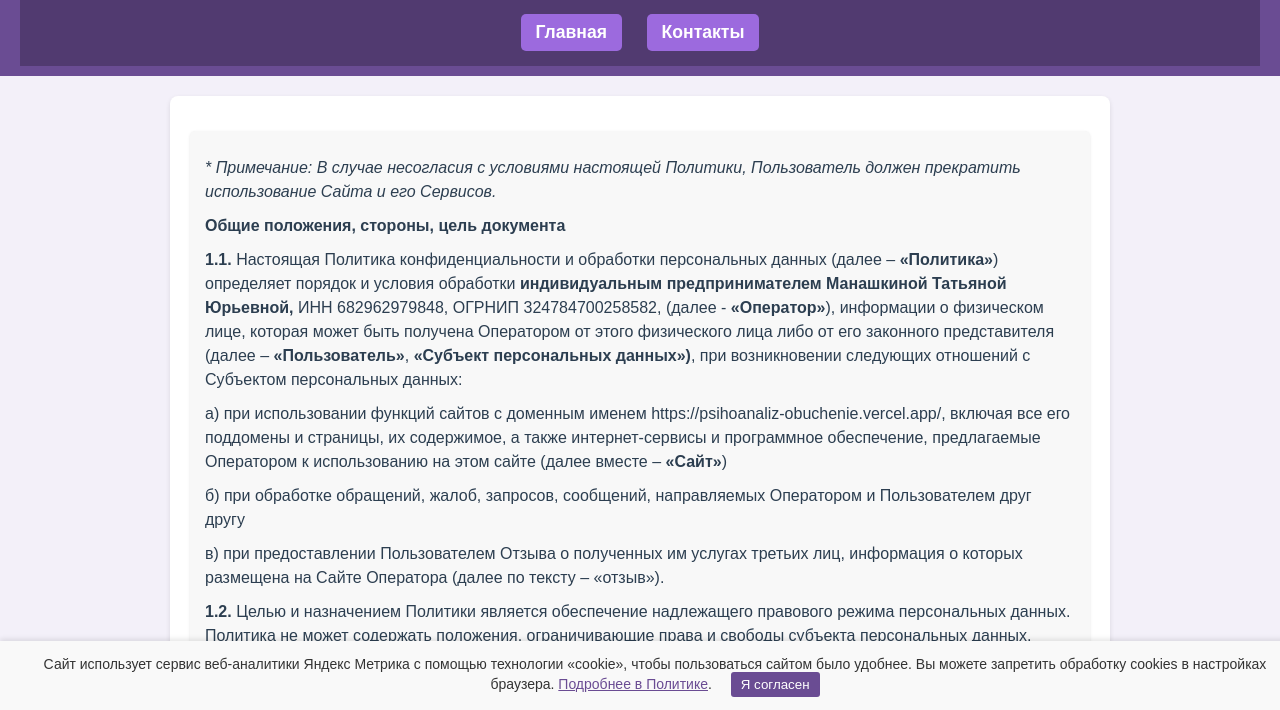
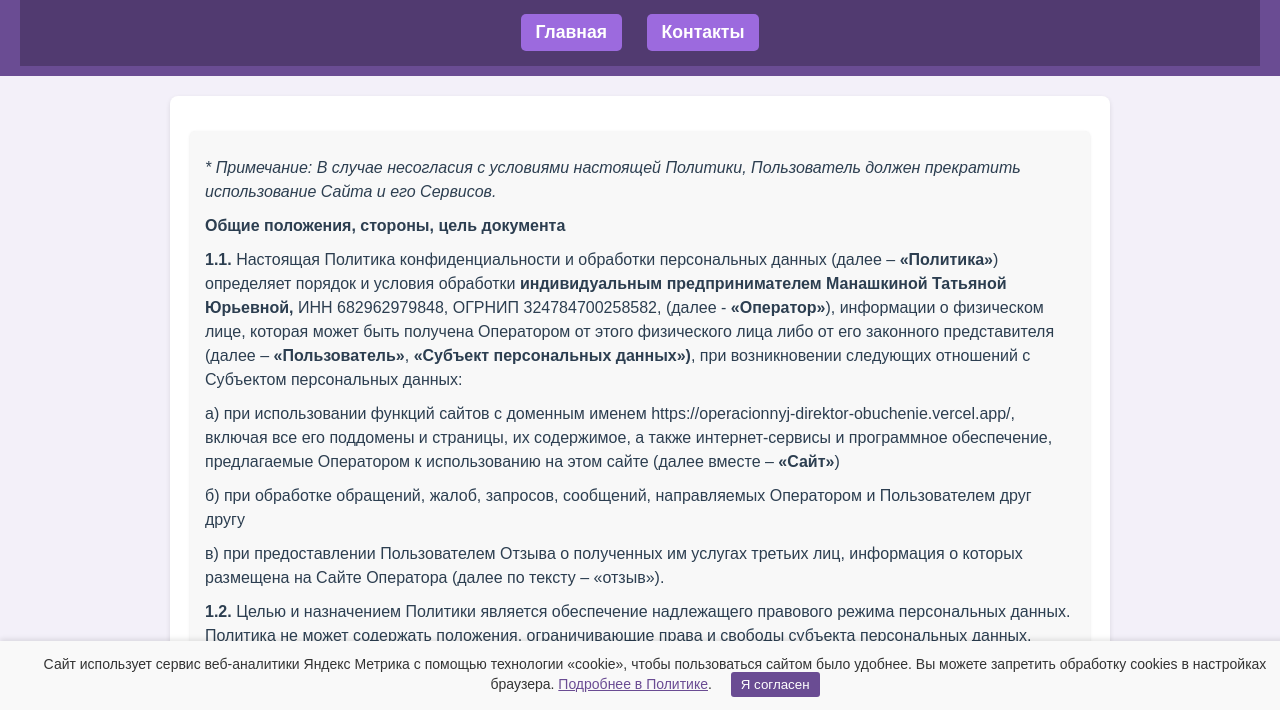
Before and after one commit to Tatyana-Man/operacionnyj-direktor, a plain HTML site: page politika.html in a window 1280 px wide. Shown: the part 88-798 px from the top of the page. Drawn offline with Linux system fonts and the light colour scheme.

Commit message:
Update politika.html

```diff
--- a/politika.html
+++ b/politika.html
@@ -44,7 +44,7 @@ document.addEventListener("DOMContentLoaded", function () {
 <p><em>* Примечание: В случае несогласия с условиями настоящей Политики, Пользователь должен прекратить использование Сайта и его Сервисов.</em></p>
 <p><strong>Общие положения, стороны, цель документа</strong></p>
 <p><strong>1.1.&nbsp;</strong>Настоящая Политика конфиденциальности и обработки персональных данных (далее &ndash;&nbsp;<strong>&laquo;Политика&raquo;</strong>) определяет порядок и условия обработки&nbsp;<strong>индивидуальным предпринимателем Манашкиной Татьяной Юрьевной,</strong> ИНН 682962979848, ОГРНИП 324784700258582, (далее -&nbsp;<strong>&laquo;Оператор&raquo;</strong>), информации о физическом лице, которая может быть получена Оператором от этого физического лица либо от его законного представителя (далее &ndash;<strong>&nbsp;&laquo;Пользователь&raquo;</strong>,&nbsp;<strong>&laquo;Субъект персональных данных&raquo;)</strong>, при возникновении следующих отношений с Субъектом персональных данных:</p>
-<p>а) при использовании функций сайтов с доменным именем&nbsp;https://psihoanaliz-obuchenie.vercel.app/, включая все его поддомены и страницы, их содержимое, а также интернет-сервисы и программное обеспечение, предлагаемые Оператором к использованию на этом сайте (далее вместе &ndash;&nbsp;<strong>&laquo;Сайт&raquo;</strong>)</p>
+<p>а) при использовании функций сайтов с доменным именем&nbsp;https://operacionnyj-direktor-obuchenie.vercel.app/, включая все его поддомены и страницы, их содержимое, а также интернет-сервисы и программное обеспечение, предлагаемые Оператором к использованию на этом сайте (далее вместе &ndash;&nbsp;<strong>&laquo;Сайт&raquo;</strong>)</p>
 <p>б) при обработке обращений, жалоб, запросов, сообщений, направляемых Оператором и Пользователем друг другу</p>
 <p>в) при предоставлении Пользователем Отзыва о полученных им услугах третьих лиц, информация о которых размещена на Сайте Оператора (далее по тексту &ndash; &laquo;отзыв&raquo;).</p>
 <p><strong>1.2.&nbsp;</strong>Целью и назначением Политики является обеспечение надлежащего правового режима персональных данных. Политика не может содержать положения, ограничивающие права и свободы субъекта персональных данных, устанавливающие случаи обработки персональных данных несовершеннолетних, если иное не предусмотрено законодательством Российской Федерации, а также положения, допускающие в качестве условия заключения договора/выражения согласия бездействие субъекта персональных данных.</p>
```
